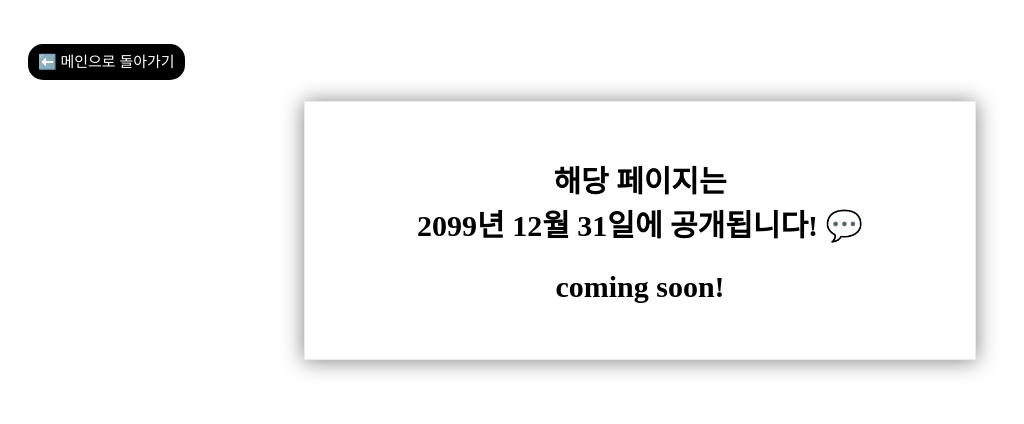
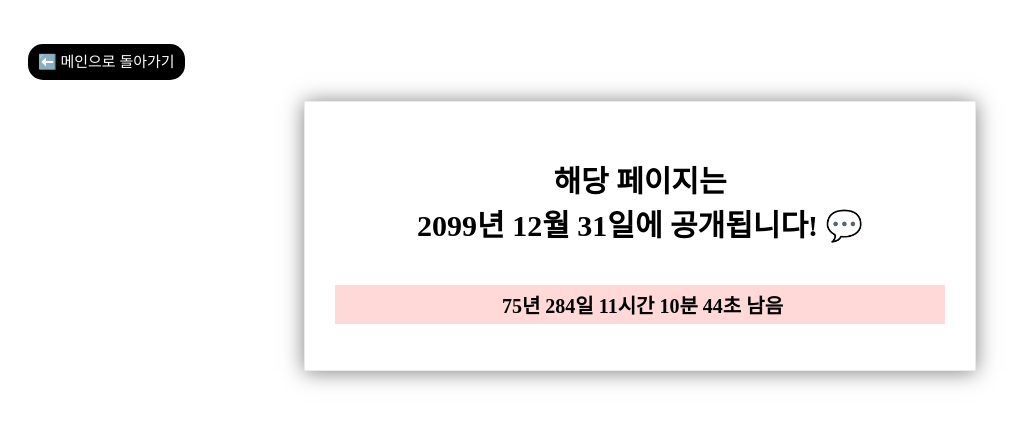
Before and after one commit to Likelion-at-SMWU-12th/ChoiHyunSeo, a Django app: page /working/ in a window 1280 px wide. Shown: the top 424 px of the page, without its empty margins (0-1024 px from the left). Run offline with Django 5.2, Linux system fonts and the light colour scheme; some web fonts are replaced.

Commit message:
[Feat] 남은 날짜 계산
working 페이지에서 공개하기로 한 날짜의 남은 기간/시간을 알려주는 기능을 추가함.

```diff
--- a/week04/django_HW/demos/templates/working.html
+++ b/week04/django_HW/demos/templates/working.html
@@ -1,8 +1,8 @@
 <!DOCTYPE html>
-<html lang="en">
+<html lang="ko">
     <head>
-        <meata charset="UTF-8">
-        <meta name="viewport" content="width=divice-width", initial-scale="1.0">
+        <meta charset="UTF-8">
+        <meta name="viewport" content="width=device-width, initial-scale=1.0">
         <title>Hyeonseo Info.</title>
         <style>
             @import url('https://fonts.googleapis.com/css2?family=Gugi&family=Hi+Melody&family=Noto+Serif+KR&display=swap');
@@ -25,6 +25,7 @@
                 background-color: rgba(255, 197, 197, 0.675);
                 padding: 5px 0px 5px 5px;
             }
+
             input {
                 border: 1px solid #ccc;
                 padding:  10px 30px;
@@ -32,6 +33,7 @@
                 background-color: rgba(0,0,0,0);
                 cursor: pointer;
             }
+
             a {
                 text-decoration-line: none;
                 color: white;
@@ -42,20 +44,23 @@
                 font-weight: 500;
                 font-size: 15px;
             }
+
             a:hover {
                 text-align: center;
                 background-color: rgb(255, 183, 183);
                 color: black;
             }
 
-            #mainbox{
+            #mainbox {
                 width: 610px;
                 padding: 30px;
-                margin: 30px;
-                margin-right: auto;
-                margin-left: auto;
+                margin: 30px auto;
                 border: 1px solid #ebebeb;
                 box-shadow: 0 1px 20px 0 rgba(0,0,0,0.5);
+            }
+
+            .profileobox {
+                text-align: center;
             }
 
             .youtube {
@@ -68,9 +73,8 @@
             }
 
             .youlink {
-                margin-top: 30px; margin-bottom: 30px;
+                margin: 30px auto;
             }
-
 
         </style>
     </head>
@@ -81,9 +85,48 @@
             <section>
                 <div class="profileobox">
                     <h1>해당 페이지는<br/>2099년 12월 31일에 공개됩니다! 💬</h1>
-                    <h1>coming soon!</h1>
+                    <h2 id="countdown">coming soon!</h2>
                 </div>
             </section>
         </div>
+
+        <script>
+            // 2099년 12월 31일까지의 한국 시간 기준 시간 계산
+            const countDownDate = new Date("December 31, 2099 00:00:00 GMT+0900").getTime();
+
+            // 1초마다 카운트다운 업데이트
+            const x = setInterval(function() {
+                // 현재 한국 시간 가져오기
+                const now = new Date().getTime();
+
+                // 남은 시간 계산
+                const distance = countDownDate - now;
+
+                // 일, 시간, 분, 초 계산
+                const days = Math.floor(distance / (1000 * 60 * 60 * 24));
+                const hours = Math.floor((distance % (1000 * 60 * 60 * 24)) / (1000 * 60 * 60));
+                const minutes = Math.floor((distance % (1000 * 60 * 60)) / (1000 * 60));
+                const seconds = Math.floor((distance % (1000 * 60)) / 1000);
+
+                // 연도 계산
+                const years = Math.floor(days / 365);
+                const remainingDays = days % 365;
+
+                // 카운트다운 표시
+                let countdownMessage = "";
+                if (years > 0) {
+                    countdownMessage += years + "년 ";
+                }
+                countdownMessage += remainingDays + "일 " + hours + "시간 " + minutes + "분 " + seconds + "초 남음";
+
+                document.getElementById("countdown").innerHTML = countdownMessage;
+
+                // 카운트다운이 끝나면 메시지 표시
+                if (distance < 0) {
+                    clearInterval(x);
+                    document.getElementById("countdown").innerHTML = "이제 곧 공개됩니다!";
+                }
+            }, 1000);
+        </script>
     </body>
 </html>
```
